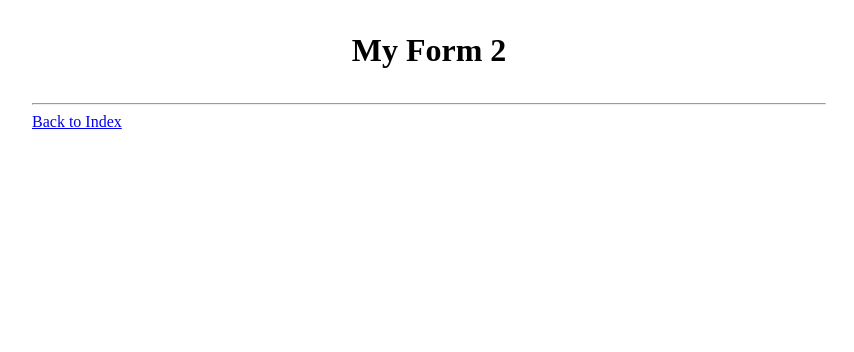
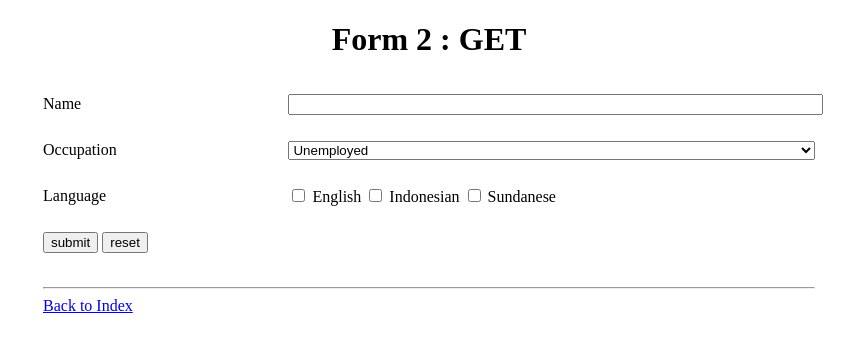
Before and after one commit to RAI-ADF/RAI_Task_1, a PHP site: page /myForm2.html in a window 1280 px wide. Shown: the top 352 px of the page, without its empty margins (211-1065 px from the left). Run offline with PHP 8.4, Linux system fonts and the light colour scheme.

Commit message:
Task 1, Done.

```diff
--- a/myForm1.html
+++ b/myForm1.html
@@ -1,10 +1,10 @@
 <!DOCTYPE html>
 <html>
 <head>
-	<title>Form 1</title>
+	<title>Form 1 : POST</title>
 </head>
 <body>
-	<h1 align="center">Form 1</h1>
+	<h1 align="center">Form 1 : POST</h1>
 	<table align="center" width="400" cellpadding="12">
 		<tbody>
 			<form action="myResult.php" method="post">
--- a/myForm2.html
+++ b/myForm2.html
@@ -1,23 +1,46 @@
 <!DOCTYPE html>
 <html>
 <head>
-	<title>My Form 2</title>
+	<title>Form 2 : GET</title>
 </head>
 <body>
-	<table width="800" align="center">
-		<thead>
-			<tr>
-				<td>
-					<h1 align="center">My Form 2</h1>
-				</td>
-			</tr>
-		</thead>
+	<h1 align="center">Form 2 : GET</h1>
+	<table align="center" width="800" cellpadding="12">
 		<tbody>
-
+			<form action="myResult.php" method="get">
+				<input name="nim" type="hidden" value="1103120042">
+				<tr>
+					<td>Name</td>
+					<td colspan="2">
+						<input type="text" name="name" style="width:100%">
+					</td>
+				</tr>
+				<tr>
+					<td>Occupation</td>
+					<td>
+						<select name="occupation" style="width:100%">
+							<option value="Unemployed">Unemployed</option>
+							<option value="Student">Student</option>
+							<option value="Lecturer">Lecturer</option>
+						</select>
+					</td>
+				</tr>
+				<tr>
+					<td>Language</td>
+					<td colspan="2">
+						<input type="checkbox" name="language[]" value="English"> English
+						<input type="checkbox" name="language[]" value="Indonesian"> Indonesian
+						<input type="checkbox" name="language[]" value="Sundanese"> Sundanese
+					</td>
+				</tr>
+				<tr>
+					<td><input type="submit" value="submit"> <input type="reset" value="reset"></td>
+				</tr>
+			</form>
 		</tbody>
 		<tfoot>
 			<tr>
-				<td>
+				<td colspan="3">
 					<hr>
 					<a href="index.html">Back to Index</a>
 				</td>
```
Also changed, not shown: myResult.php (+31 -2 lines).
